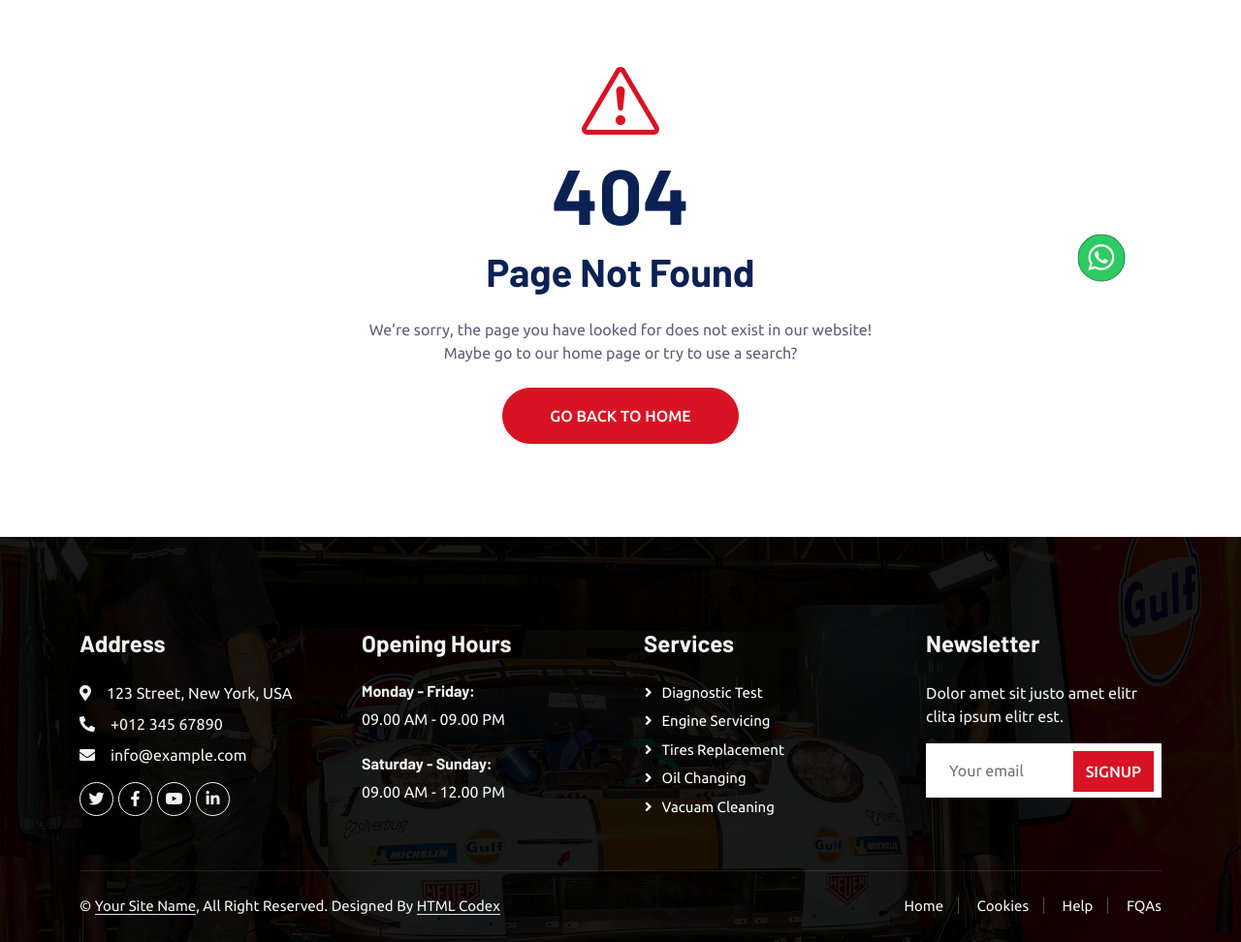
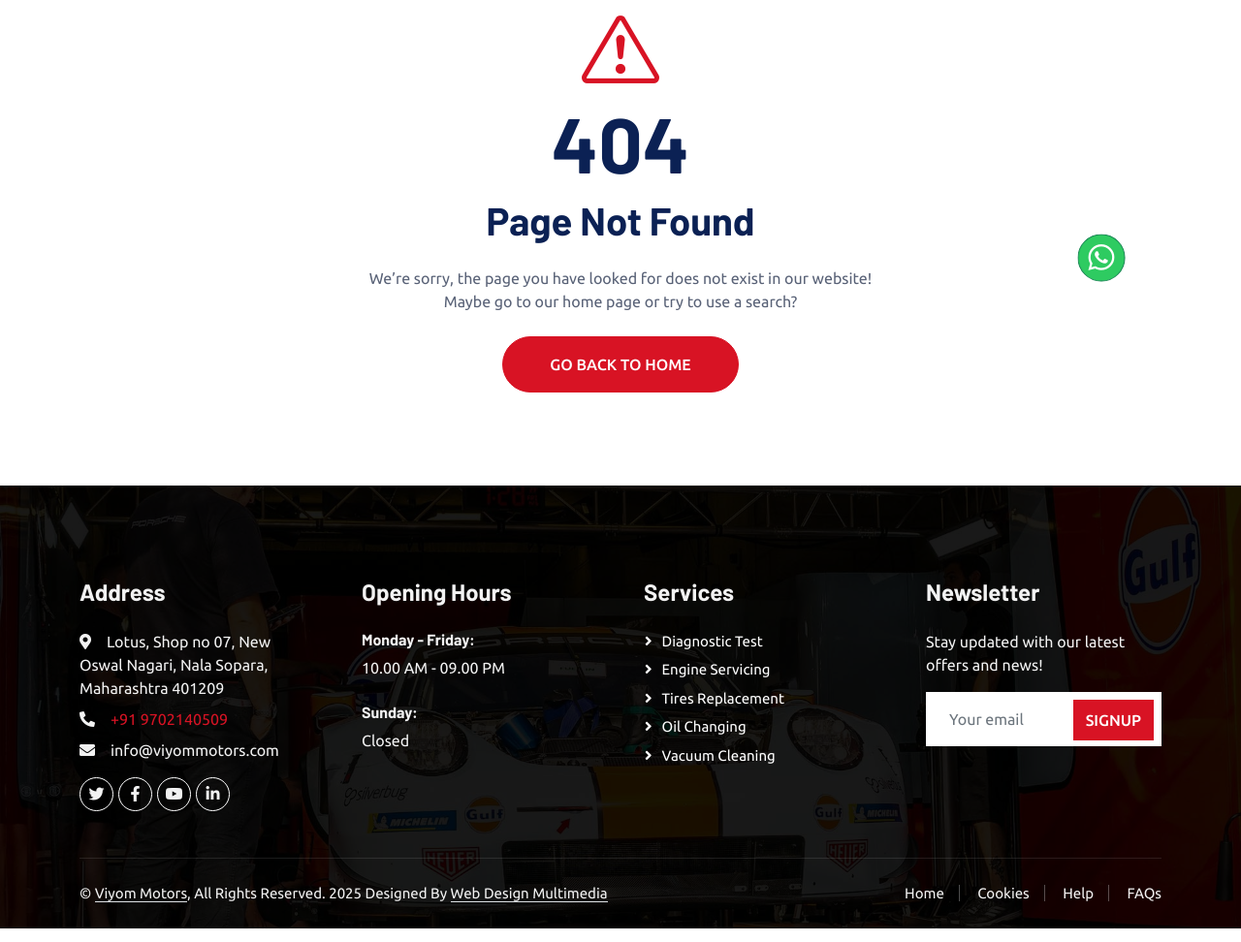
Before and after one commit to avadhesh13/Viyom-Motors1, a plain HTML site: page 404.html in a window 1280 px wide. Shown: the part 450-1422 px from the top of the page at 97% size. Drawn offline with nearby package versions, Linux system fonts and the light colour scheme.

Commit message:
Replace File
Replace All file Which I have to Uploaded

```diff
--- a/404.html
+++ b/404.html
@@ -46,10 +46,6 @@
     <div class="container-fluid bg-light p-0">
         <div class="row gx-0 d-none d-lg-flex">
             <div class="col-lg-7 px-5 text-start">
-                <div class="h-100 d-inline-flex align-items-center py-3 me-4">
-                    <small class="fa fa-map-marker-alt text-primary me-2"></small>
-                    <small>Lotus, Shop no 07,new, Oswal Nagari, Nala Sopara, Maharashtra 401209</small>
-                </div>
                 <div class="h-100 d-inline-flex align-items-center py-3">
                     <small class="far fa-clock text-primary me-2"></small>
                     <small>Mon - Sat : 10.00 AM - 09.00 PM</small>
@@ -58,7 +54,7 @@
             <div class="col-lg-5 px-5 text-end">
                 <div class="h-100 d-inline-flex align-items-center py-3 me-4">
                     <small class="fa fa-phone-alt text-primary me-2"></small>
-                    <small><a href="">+91 9702140509</a></small>
+                    <small><a href="tel:9702140509">+91 9702140509</a></small>
                 </div>
                 <div class="h-100 d-inline-flex align-items-center">
                     <a class="btn btn-sm-square bg-white text-primary me-1" href=""><i class="fab fa-facebook-f"></i></a>
@@ -129,15 +125,16 @@
     <!-- 404 End -->
 
 
+
     <!-- Footer Start -->
     <div class="container-fluid bg-dark text-light footer pt-5 mt-5 wow fadeIn" data-wow-delay="0.1s">
         <div class="container py-5">
             <div class="row g-5">
                 <div class="col-lg-3 col-md-6">
                     <h4 class="text-light mb-4">Address</h4>
-                    <p class="mb-2"><i class="fa fa-map-marker-alt me-3"></i>123 Street, New York, USA</p>
-                    <p class="mb-2"><i class="fa fa-phone-alt me-3"></i>+012 345 67890</p>
-                    <p class="mb-2"><i class="fa fa-envelope me-3"></i>info@example.com</p>
+                    <p class="mb-2"><i class="fa fa-map-marker-alt me-3"></i>Lotus, Shop no 07, New Oswal Nagari, Nala Sopara, Maharashtra 401209</p>
+                   <p class="mb-2"><i class="fa fa-phone-alt me-3"></i><a href="tel:+919702140509">+91 9702140509</a></p>
+                    <p class="mb-2"><i class="fa fa-envelope me-3"></i>info@viyommotors.com</p>
                     <div class="d-flex pt-2">
                         <a class="btn btn-outline-light btn-social" href=""><i class="fab fa-twitter"></i></a>
                         <a class="btn btn-outline-light btn-social" href=""><i class="fab fa-facebook-f"></i></a>
@@ -148,9 +145,9 @@
                 <div class="col-lg-3 col-md-6">
                     <h4 class="text-light mb-4">Opening Hours</h4>
                     <h6 class="text-light">Monday - Friday:</h6>
-                    <p class="mb-4">09.00 AM - 09.00 PM</p>
-                    <h6 class="text-light">Saturday - Sunday:</h6>
-                    <p class="mb-0">09.00 AM - 12.00 PM</p>
+                    <p class="mb-4">10.00 AM - 09.00 PM</p>
+                    <h6 class="text-light">Sunday:</h6>
+                    <p class="mb-4">Closed</p>
                 </div>
                 <div class="col-lg-3 col-md-6">
                     <h4 class="text-light mb-4">Services</h4>
@@ -158,11 +155,11 @@
                     <a class="btn btn-link" href="">Engine Servicing</a>
                     <a class="btn btn-link" href="">Tires Replacement</a>
                     <a class="btn btn-link" href="">Oil Changing</a>
-                    <a class="btn btn-link" href="">Vacuam Cleaning</a>
+                    <a class="btn btn-link" href="">Vacuum Cleaning</a>
                 </div>
                 <div class="col-lg-3 col-md-6">
                     <h4 class="text-light mb-4">Newsletter</h4>
-                    <p>Dolor amet sit justo amet elitr clita ipsum elitr est.</p>
+                    <p>Stay updated with our latest offers and news!</p>
                     <div class="position-relative mx-auto" style="max-width: 400px;">
                         <input class="form-control border-0 w-100 py-3 ps-4 pe-5" type="text" placeholder="Your email">
                         <button type="button" class="btn btn-primary py-2 position-absolute top-0 end-0 mt-2 me-2">SignUp</button>
@@ -174,17 +171,15 @@
             <div class="copyright">
                 <div class="row">
                     <div class="col-md-6 text-center text-md-start mb-3 mb-md-0">
-                        &copy; <a class="border-bottom" href="#">Your Site Name</a>, All Right Reserved.
-
-                        <!--/*** This template is free as long as you keep the footer author’s credit link/attribution link/backlink. If you'd like to use the template without the footer author’s credit link/attribution link/backlink, you can purchase the Credit Removal License from "https://htmlcodex.com/credit-removal". Thank you for your support. ***/-->
-                        Designed By <a class="border-bottom" href="https://htmlcodex.com">HTML Codex</a>
+                        &copy; <a class="border-bottom" href="">Viyom Motors</a>, All Rights Reserved. 2025
+                        Designed By <a class="border-bottom" href="www.webdesignmultimedia.com">Web Design Multimedia</a>
                     </div>
                     <div class="col-md-6 text-center text-md-end">
                         <div class="footer-menu">
                             <a href="">Home</a>
                             <a href="">Cookies</a>
                             <a href="">Help</a>
-                            <a href="">FQAs</a>
+                            <a href="">FAQs</a>
                         </div>
                     </div>
                 </div>
@@ -192,7 +187,6 @@
         </div>
     </div>
 
-    <!-- Footer End -->
     <!-- Back to Top Button -->
     <a href="#" class="btn btn-lg btn-primary btn-lg-square back-to-top">
         <i class="bi bi-arrow-up"></i>
@@ -202,6 +196,8 @@
     <a href="https://wa.me/919702140509" class="btn btn-lg btn-success btn-lg-square whatsapp-btn">
         <i class="fab fa-whatsapp"></i>
     </a>
+
+        <!-- Footer End -->
 
 
         <!-- Back to Top -->
--- a/index.html
+++ b/index.html
@@ -5,43 +5,22 @@
     <meta charset="utf-8">
     <title>Viyom Car Dealer</title>
     <meta content="width=device-width, initial-scale=1.0" name="viewport">
-    <meta content="Viyom Car Dealer, Buy Cars, Car Showroom, Car Sales, Car Dealership" name="keywords">
-    <meta content="Viyom Motors is your trusted car dealership offering a wide variety of new and pre-owned cars from top brands. Visit our showroom to find your next car today!" name="description">
-
-    <!-- Open Graph Meta Tags for Social Media -->
-    <meta property="og:title" content="Viyom Car Dealer">
-    <meta property="og:description" content="Find the best deals on new and used cars at Viyom Motors. Your one-stop car dealership with top brands and excellent customer service.">
-    <meta property="og:image" content="URL-to-image.jpg"> <!-- Replace with your actual image URL -->
-    <meta property="og:url" content="https://www.viyommotors.com">
-    <meta property="og:type" content="website">
-
-    <!-- Twitter Card Meta Tags -->
-    <meta name="twitter:card" content="summary_large_image">
-    <meta name="twitter:title" content="Viyom Car Dealer">
-    <meta name="twitter:description" content="Discover the best deals on new and used cars at Viyom Motors. Visit us for amazing car options and top-notch customer service.">
-    <meta name="twitter:image" content="URL-to-image.jpg"> <!-- Replace with your actual image URL -->
-
-    <!-- Additional Meta Tags for SEO -->
-    <meta name="robots" content="index, follow">
-    <meta name="author" content="Viyom Motors">
-    <meta name="theme-color" content="#FF5733"> <!-- Replace with your brand color -->
-    <meta name="google-site-verification" content="your-verification-code"> <!-- If using Google Search Console -->
+    <meta content="" name="keywords">
+    <meta content="" name="description">
 
     <!-- Favicon -->
-    <link rel="icon" href="favicon.ico" type="image/x-icon">
-
+    <link href="img/favicon.ico" rel="icon">
 
     <!-- Google Web Fonts -->
     <link rel="preconnect" href="https://fonts.googleapis.com">
     <link rel="preconnect" href="https://fonts.gstatic.com" crossorigin>
     <link href="https://fonts.googleapis.com/css2?family=Barlow:wght@600;700&family=Ubuntu:wght@400;500&display=swap" rel="stylesheet">
-
+    <link href="https://cdnjs.cloudflare.com/ajax/libs/font-awesome/6.0.0-beta3/css/all.min.css" rel="stylesheet">
     <!-- Icon Font Stylesheet -->
     <link href="https://cdnjs.cloudflare.com/ajax/libs/font-awesome/5.10.0/css/all.min.css" rel="stylesheet">
     <link href="https://cdn.jsdelivr.net/npm/bootstrap-icons@1.4.1/font/bootstrap-icons.css" rel="stylesheet">
 
     <!-- Libraries Stylesheet -->
-     <link href="https://cdnjs.cloudflare.com/ajax/libs/font-awesome/6.0.0-beta3/css/all.min.css" rel="stylesheet">
     <link href="lib/animate/animate.min.css" rel="stylesheet">
     <link href="lib/owlcarousel/assets/owl.carousel.min.css" rel="stylesheet">
     <link href="lib/tempusdominus/css/tempusdominus-bootstrap-4.min.css" rel="stylesheet" />
```
Also changed, not shown: about.html (+16 -19 lines), booking.html (+16 -19 lines), contact.html (+16 -19 lines), service.html (+16 -19 lines), team.html (+16 -20 lines). Lines whose indentation alone changed are shown as unchanged.
